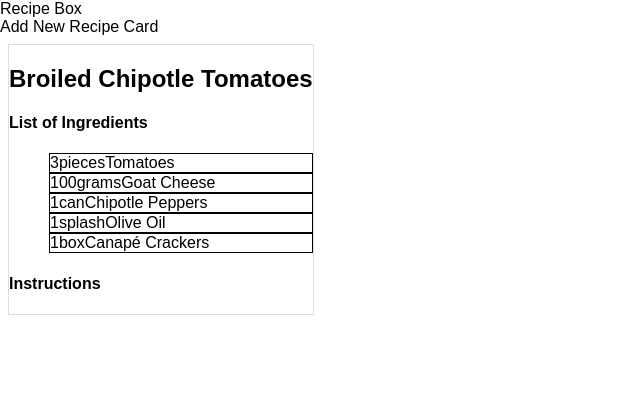
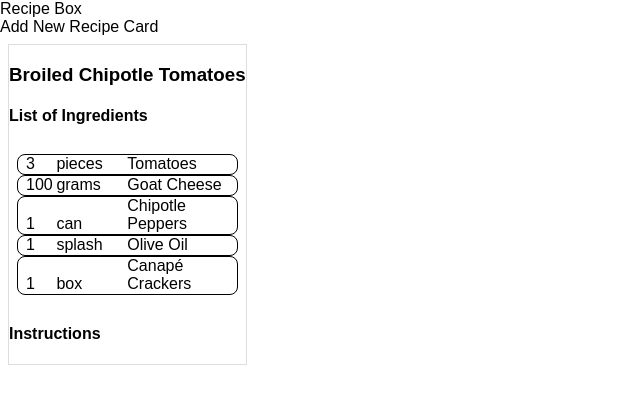
Before and after one commit to cgarate/recipe-box-react-ts, a React (Create React App) app: page / in a window 1280 px wide. Shown: the top 404 px of the page, without its empty margins (0-640 px from the left). Built offline with nearby package versions, Linux system fonts and the light colour scheme.

Commit message:
Tweaked styles

```diff
--- a/src/components/BoxUIContainer.tsx
+++ b/src/components/BoxUIContainer.tsx
@@ -1,9 +1,21 @@
-// import { borders, color, fontSize, space, width } from "styled-system";
-import { space, width } from 'styled-system';
+import * as React from "react";
+import { borders, flexBasis, space, width } from 'styled-system';
 import styled from "../theme";
+import { StyledSystemProps } from '../theme/theme.types';
 
-export const BoxUIContainer = styled.div`
+interface Props {
+  children?: React.ReactNode,
+  className?: string,
+}
+
+const BoxUIContainerComponent: React.SFC<Props & StyledSystemProps> = ({ className, children }) => {
+  return <div className={className ? className : ""}>{children}</div>
+}
+
+export const BoxUIContainer = styled(BoxUIContainerComponent)`
   ${space}
   ${width}
+  ${flexBasis}
+  ${borders}
 `;
 BoxUIContainer.displayName = "BoxUIContainer";
--- a/src/components/Flexbox.tsx
+++ b/src/components/Flexbox.tsx
@@ -1,6 +1,10 @@
 // import { borders, color, fontSize, space, width } from "styled-system";
 import * as React from "react";
 import {
+  alignItems,
+  flexDirection,
+  flexWrap,
+  justifyContent,
   space,
   width,
 } from 'styled-system';
@@ -17,9 +21,11 @@ const FlexboxComponent: React.SFC<Props & StyledSystemProps> = ({ className, chi
 }
 
 export const Flexbox = styled(FlexboxComponent)`
+  display: flex;
   ${space}
   ${width}
-  display: flex;
-  flex-wrap: wrap;
-
+  ${flexDirection}
+  ${flexWrap}
+  ${alignItems}
+  ${justifyContent}
 `
--- a/src/components/Ingredient.tsx
+++ b/src/components/Ingredient.tsx
@@ -1,26 +1,32 @@
 import * as React from "react";
+import { alignItems, borderRadius, borders, justifyContent, space, width } from "styled-system";
 import { IngredientType } from "../store/store.types";
 import styled from "../theme/index";
+import { StyledSystemProps } from "../theme/theme.types";
 import { BoxUIContainer } from "./BoxUIContainer";
 
 interface Props {
   ingredient: IngredientType;
+  className?: string;
 }
 
-const IngredientItem = styled.li`
-  border: 1px solid #000000;
-  list-style: none;
+export const IngredientComponent: React.SFC<Props & StyledSystemProps> = ({
+  ingredient,
+  className,
+}) => (
+  <BoxUIContainer className={className ? className : ""}>
+    <BoxUIContainer flexBasis='15%'>{ingredient.quantity}</BoxUIContainer>
+    <BoxUIContainer flexBasis='35%'>{ingredient.unit}</BoxUIContainer>
+    <BoxUIContainer flexBasis='50%' >{ingredient.name}</BoxUIContainer>
+  </BoxUIContainer>
+);
+
+export const Ingredient = styled(IngredientComponent)`
   display: flex;
+  ${space}
+  ${width}
+  ${justifyContent}
+  ${alignItems}
+  ${borders}
+  ${borderRadius}
 `;
-
-const Ingredient = ({ ingredient }: Props) => {
-  return (
-    <IngredientItem>
-      <BoxUIContainer>{ingredient.quantity}</BoxUIContainer>
-      <BoxUIContainer>{ingredient.unit}</BoxUIContainer>
-      <BoxUIContainer>{ingredient.name}</BoxUIContainer>
-    </IngredientItem>
-  );
-};
-
-export default Ingredient;
--- a/src/components/IngredientList.tsx
+++ b/src/components/IngredientList.tsx
@@ -1,7 +1,10 @@
 import * as React from "react";
 import { IngredientType } from "../store/store.types";
+import { borderRadius } from '../styles/border-radius/index';
+import { spacing } from '../styles/spacing/index';
 import { BoxUIContainer } from "./BoxUIContainer";
-import Ingredient from "./Ingredient";
+import { Flexbox } from './Flexbox';
+import { Ingredient } from "./Ingredient";
 
 interface Props {
   ingredients: IngredientType[];
@@ -9,17 +12,23 @@ interface Props {
 
 const IngredientList = ({ ingredients }: Props) => {
   return (
-    <BoxUIContainer>
-      <ul>
+    <BoxUIContainer p={spacing.two} >
+      <Flexbox flexDirection='column' justifyContent='flex-start'>
         {ingredients.map((ingredient, index) => {
           return (
             <Ingredient
               key={`recipe-ingredient-${index}-${ingredient.name}`}
               ingredient={ingredient}
+              px={spacing.two}
+              pt={spacing.zer0}
+              pb='0.0625rem'
+              border='1px solid'
+              borderRadius={borderRadius.eight}
+              alignItems='flex-end' justifyContent='space-between'
             />
           );
         })}
-      </ul>
+      </Flexbox>
     </BoxUIContainer>
   );
 };
--- a/src/components/RecipeCard.tsx
+++ b/src/components/RecipeCard.tsx
@@ -1,25 +1,23 @@
 import * as React from "react";
 import { RecipeType } from "src/store/store.types";
-import { color, space, width } from "styled-system";
+import { borders, color, space, width  } from "styled-system";
 import styled from "../theme/index";
 import { StyledSystemProps } from "../theme/theme.types";
 import { BoxUIContainer } from "./BoxUIContainer";
 import IngredientList from "./IngredientList";
 
 interface Props {
-  children?: React.ReactNode;
   recipeData: RecipeType;
   className?: string;
 }
 
 const RecipeCardComponent: React.SFC<Props & StyledSystemProps> = ({
   className,
-  children,
   recipeData,
 }) => {
   return (
     <BoxUIContainer className={className ? className : ""}>
-      <h2>{recipeData.title}</h2>
+      <h3>{recipeData.title}</h3>
       <h4>List of Ingredients</h4>
       <IngredientList ingredients={recipeData.ingredients}  />
       <h4>Instructions</h4>
@@ -31,5 +29,5 @@ export const RecipeCard = styled(RecipeCardComponent)`
   ${color}
   ${space}
   ${width}
-  border: 1px solid #dddddd;
+  ${borders}
 `;
--- a/src/components/recipes.tsx
+++ b/src/components/recipes.tsx
@@ -1,27 +1,36 @@
 import * as React from "react";
 import { connect } from "react-redux";
-import { selectRecipeRecords } from 'src/selectors/recipe.selector'
-import { AppStateType } from 'src/store/recipeBox.reducers';
-import { RecipeType } from 'src/store/store.types';
-import { Flexbox } from './Flexbox';
-import { RecipeCard } from './RecipeCard';
+import { selectRecipeRecords } from "src/selectors/recipe.selector";
+import { AppStateType } from "src/store/recipeBox.reducers";
+import { RecipeType } from "src/store/store.types";
+import { Flexbox } from "./Flexbox";
+import { RecipeCard } from "./RecipeCard";
 
 interface Props {
-  recipeRecords: RecipeType[],
+  recipeRecords: RecipeType[];
 }
 
-const Recipes = ({recipeRecords}: Props) => {
+const Recipes = ({ recipeRecords }: Props) => {
   return (
-  <Flexbox p={2}>
-    {recipeRecords.map(recipe => <RecipeCard key={recipe.id} recipeData={recipe} />)}
-  </Flexbox>
-  )
+    <Flexbox p={2} flexWrap="wrap">
+      {recipeRecords.map((recipe) => (
+        <RecipeCard
+          key={recipe.id}
+          recipeData={recipe}
+          border="1px solid #dddddd"
+        />
+      ))}
+    </Flexbox>
+  );
 };
 
 const mapStateToProps = (state: AppStateType) => ({
   recipeRecords: selectRecipeRecords(state),
-})
+});
 
 const mapDispatchToProps = {};
 
-export default connect(mapStateToProps, mapDispatchToProps)(Recipes);
+export default connect(
+  mapStateToProps,
+  mapDispatchToProps,
+)(Recipes);
```
